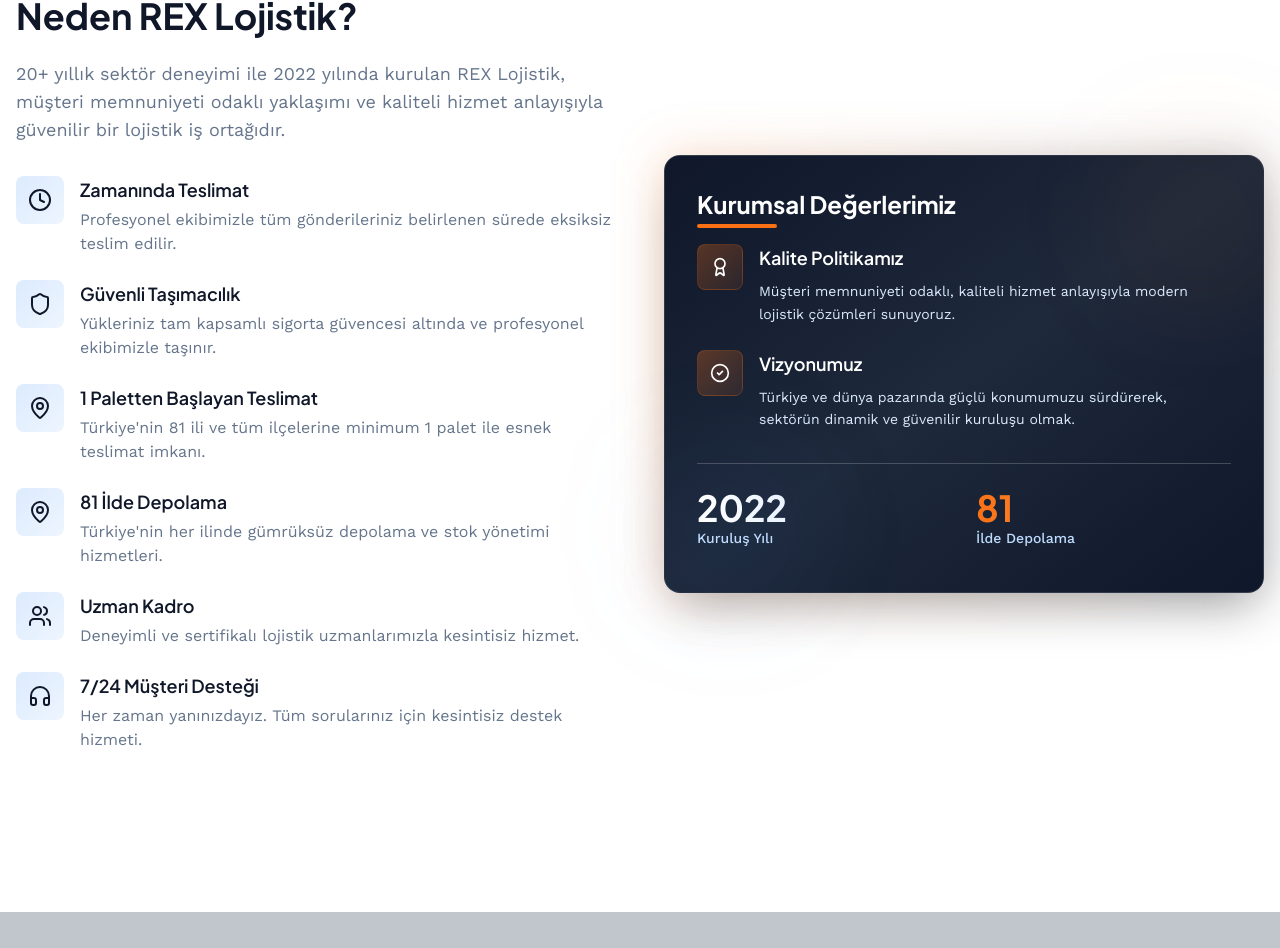
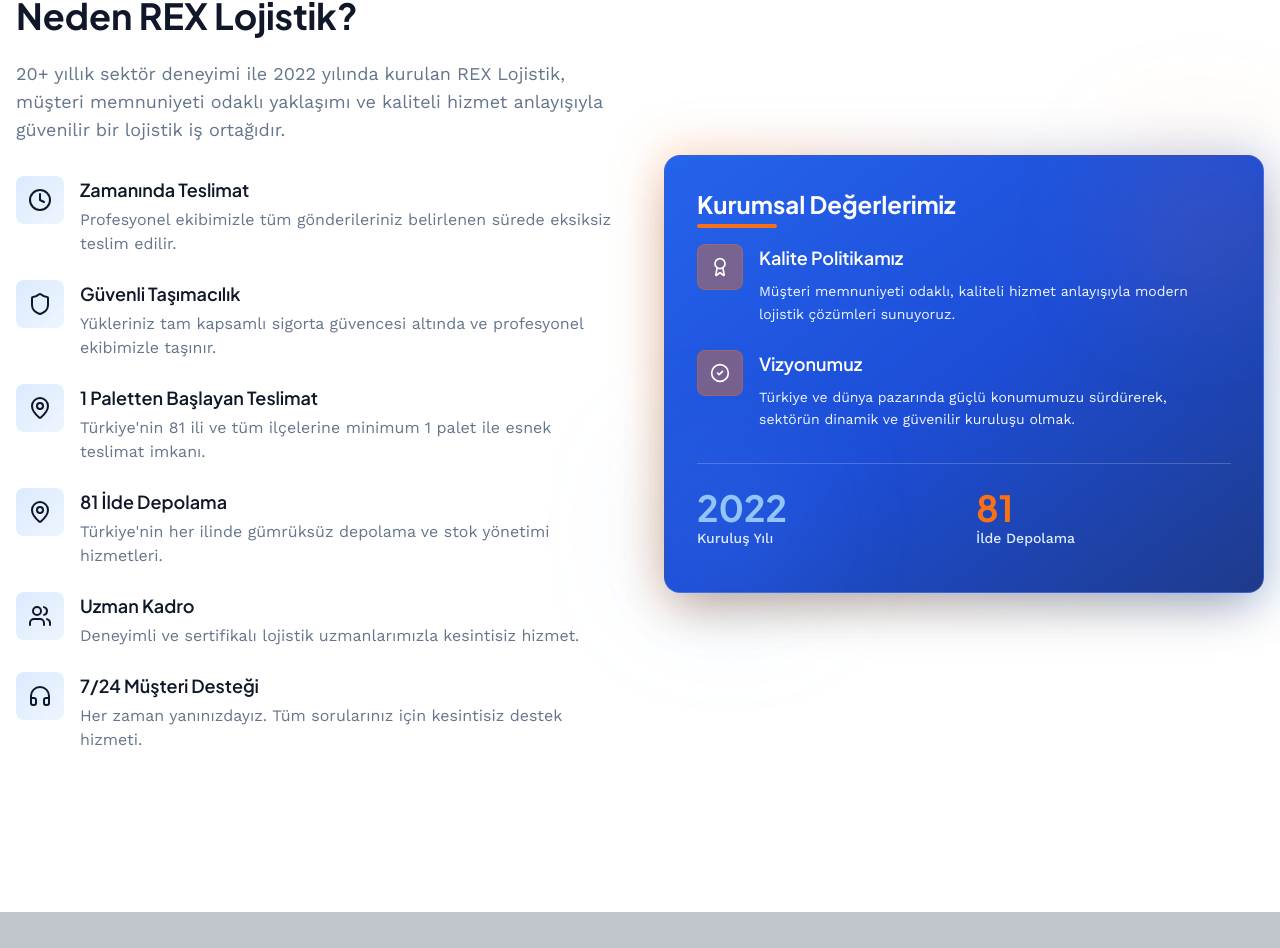
Before and after one commit to hakankesikler/sg-858f4a06-cef2-4736-8b39-c7b4ea443985-1773598027, a Next.js app: page / in a window 1280 px wide. Shown: the part 2605-3553 px from the top of the page. Built offline with nearby package versions, Linux system fonts and the light colour scheme.

Commit message:
style(features): Standardize colors to defined Tailwind classes

```diff
--- a/src/components/Features.tsx
+++ b/src/components/Features.tsx
@@ -79,10 +79,10 @@ export function Features() {
           </div>
 
           <div className="relative">
-            <div className="absolute -inset-1 bg-gradient-to-r from-logo-orange/20 to-navy/20 rounded-2xl blur-xl"></div>
-            <div className="relative bg-gradient-to-br from-navy via-slate-800 to-slate-900 rounded-2xl p-8 text-white shadow-2xl border border-white/10">
-              <div className="absolute top-0 right-0 w-32 h-32 bg-logo-orange/10 rounded-full blur-3xl"></div>
-              <div className="absolute bottom-0 left-0 w-32 h-32 bg-blue-500/10 rounded-full blur-3xl"></div>
+            <div className="absolute -inset-1 bg-gradient-to-r from-logo-orange/30 to-blue-500/30 rounded-2xl blur-xl"></div>
+            <div className="relative bg-gradient-to-br from-blue-600 via-blue-700 to-blue-900 rounded-2xl p-8 text-white shadow-2xl border border-white/10">
+              <div className="absolute top-0 right-0 w-32 h-32 bg-logo-orange/20 rounded-full blur-3xl"></div>
+              <div className="absolute bottom-0 left-0 w-32 h-32 bg-blue-400/20 rounded-full blur-3xl"></div>
 
               <h3 className="font-heading font-bold text-2xl mb-6 relative">
                 Kurumsal Değerlerimiz
@@ -92,12 +92,12 @@ export function Features() {
               <div className="space-y-6 mb-8 relative">
                 {companyValues.map((value, index) => (
                   <div key={index} className="flex gap-4 group">
-                    <div className="bg-gradient-to-br from-logo-orange/30 to-logo-orange/10 backdrop-blur-sm p-3 rounded-lg h-fit group-hover:from-logo-orange/40 group-hover:to-logo-orange/20 transition-all duration-300 border border-logo-orange/20">
+                    <div className="bg-logo-orange/40 backdrop-blur-sm p-3 rounded-lg h-fit group-hover:bg-logo-orange/60 transition-all duration-300 border border-logo-orange/30">
                       <value.icon className="w-5 h-5 text-white" />
                     </div>
                     <div>
-                      <h4 className="font-heading font-semibold text-lg mb-2">{value.title}</h4>
-                      <p className="text-blue-100 text-sm leading-relaxed">{value.description}</p>
+                      <h4 className="font-heading font-semibold text-lg mb-2 text-white">{value.title}</h4>
+                      <p className="text-blue-50 text-sm leading-relaxed">{value.description}</p>
                     </div>
                   </div>
                 ))}
@@ -105,13 +105,13 @@ export function Features() {
 
               <div className="grid grid-cols-2 gap-6 pt-6 border-t border-white/20 relative">
                 <div className="group">
-                  <div className="text-4xl font-heading font-bold bg-gradient-to-r from-white to-blue-200 bg-clip-text text-transparent">2022</div>
-                  <div className="text-sm text-blue-200 font-medium">Kuruluş Yılı</div>
+                  <div className="text-4xl font-heading font-bold text-blue-300">2022</div>
+                  <div className="text-sm text-blue-100 font-medium">Kuruluş Yılı</div>
                   <div className="mt-2 h-1 w-0 group-hover:w-full bg-logo-orange rounded-full transition-all duration-500"></div>
                 </div>
                 <div className="group">
-                  <div className="text-4xl font-heading font-bold bg-gradient-to-r from-logo-orange to-orange-300 bg-clip-text text-transparent">81</div>
-                  <div className="text-sm text-blue-200 font-medium">İlde Depolama</div>
+                  <div className="text-4xl font-heading font-bold text-logo-orange">81</div>
+                  <div className="text-sm text-blue-100 font-medium">İlde Depolama</div>
                   <div className="mt-2 h-1 w-0 group-hover:w-full bg-logo-orange rounded-full transition-all duration-500"></div>
                 </div>
               </div>
```
